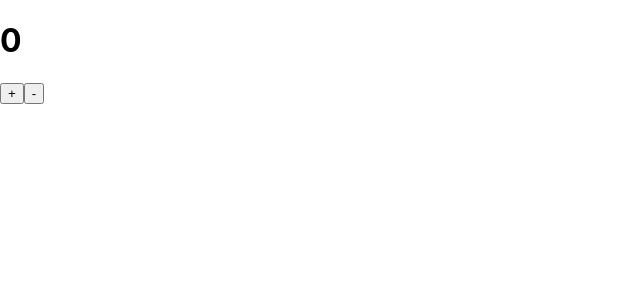
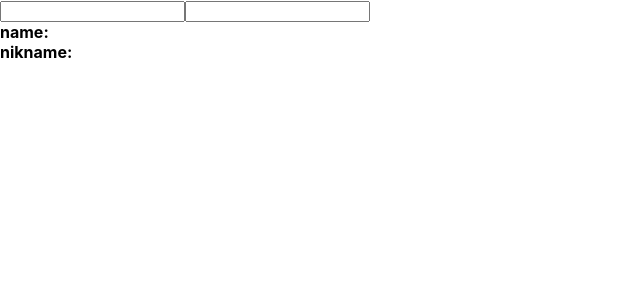
Before and after one commit to bigveloper/practice, a React (Create React App) app: page / in a window 1280 px wide. Shown: the top 300 px of the page, without its empty margins (0-640 px from the left). Built offline with nearby package versions, Linux system fonts and the light colour scheme.

Commit message:
useState, useEffect

```diff
--- a/src/App.js
+++ b/src/App.js
@@ -1,8 +1,9 @@
 import Counter from './Couter';
+import Info from './Info';
 import './App.css';
 
 function App() {
-    return <Counter />;
+    return <Info />;
 }
 
 export default App;
--- /dev/null
+++ b/src/Info.js
@@ -0,0 +1,32 @@
+import { useEffect, useState } from 'react';
+
+function Info() {
+    // state
+    const [name, setName] = useState('');
+    const [nikname, setNikname] = useState('');
+
+    // event
+    const onChangeName = (e) => setName(e.target.value);
+    const onChangeNikName = (e) => setNikname(e.target.value);
+
+    useEffect(() => {
+        console.log(name);
+        console.log(nikname);
+    }, [name, nikname]);
+
+    return (
+        <div>
+            <div>
+                <input value={name} onChange={onChangeName} />
+                <input value={nikname} onChange={onChangeNikName} />
+            </div>
+            <div>
+                <b> name: {name} </b>
+                <br />
+                <b> nikname: {nikname}</b>
+            </div>
+        </div>
+    );
+}
+
+export default Info;
```
